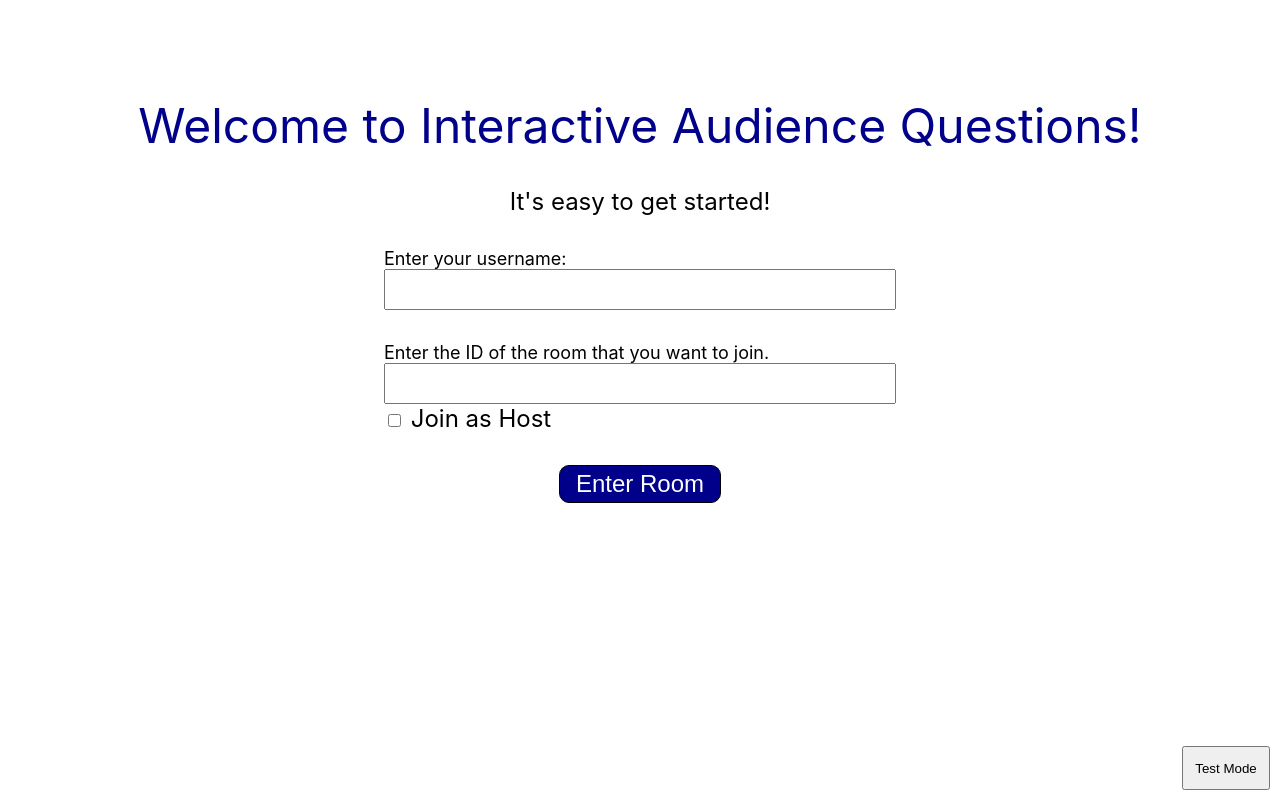
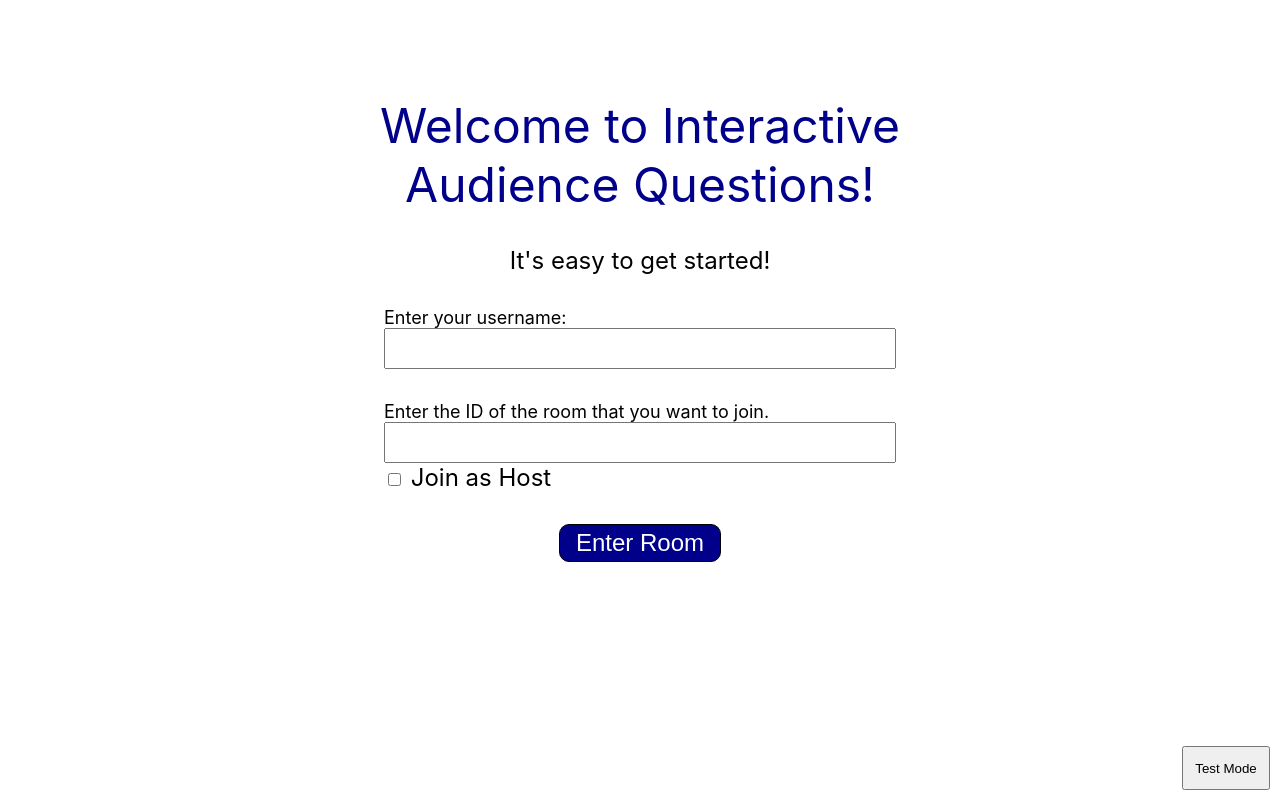
Before and after one commit to fastly/fanout-compute-js-demo, a React app in the folder client/: page / in a window 1280 px wide. Built offline with nearby package versions, Linux system fonts and the light colour scheme.

Commit message:
Mobile friendly styles for some pages

```diff
--- a/client/src/pages/CreateRoom/CreateRoom.css
+++ b/client/src/pages/CreateRoom/CreateRoom.css
@@ -8,8 +8,15 @@
 }
 
 .CreateRoom > .main-area {
-  width: 80%;
-  height: 80%;
+  width: 100%;
+  height: 90%;
+}
+
+@media only screen and (min-width: 768px) {
+  .CreateRoom > .main-area {
+    width: 80%;
+    height: 80%;
+  }
 }
 
 .CreateRoom > .main-area > .title {
@@ -26,8 +33,15 @@
   margin: 32px auto;
   font-size: 20px;
 
-  width: 60%;
+  width: 80%;
 }
+@media only screen and (min-width: 768px) {
+  .CreateRoom > .main-area > .form {
+    width: 60%;
+  }
+}
+
+
 .CreateRoom > .main-area > .form .form-message,
 .CreateRoom > .main-area > .form .submit-button-group {
   text-align: center;
--- a/client/src/pages/StartScreen/StartScreen.css
+++ b/client/src/pages/StartScreen/StartScreen.css
@@ -8,10 +8,15 @@
 }
 
 .StartScreen > .main-area {
+  width: 100%;
+  height: 90%;
+}
 
-  width: 80%;
-  height: 80%;
-
+@media only screen and (min-width: 768px) {
+  .StartScreen > .main-area {
+    width: 80%;
+    height: 80%;
+  }
 }
 
 .StartScreen > .main-area > .title {
@@ -27,8 +32,14 @@
   margin: 32px auto;
   font-size: 24px;
 
-  width: 50%;
+  width: 80%;
 }
+@media only screen and (min-width: 768px) {
+  .StartScreen > .main-area {
+    width: 50%;
+  }
+}
+
 .StartScreen > .main-area > .start-form .start-message,
 .StartScreen > .main-area > .start-form .submit-button-group {
   text-align: center;
```
